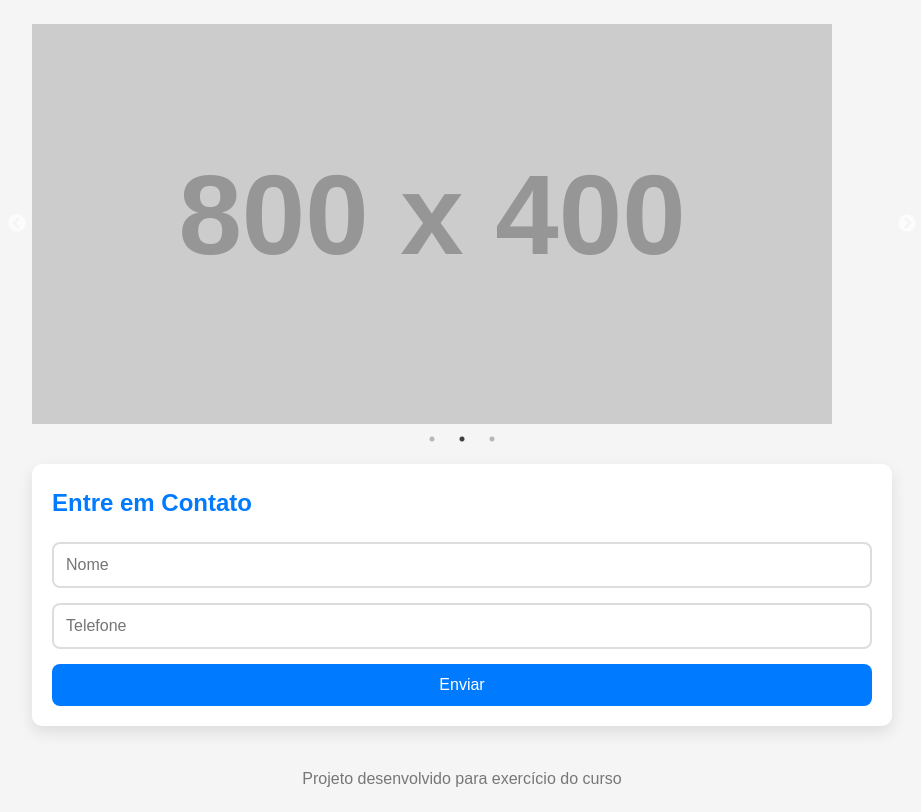
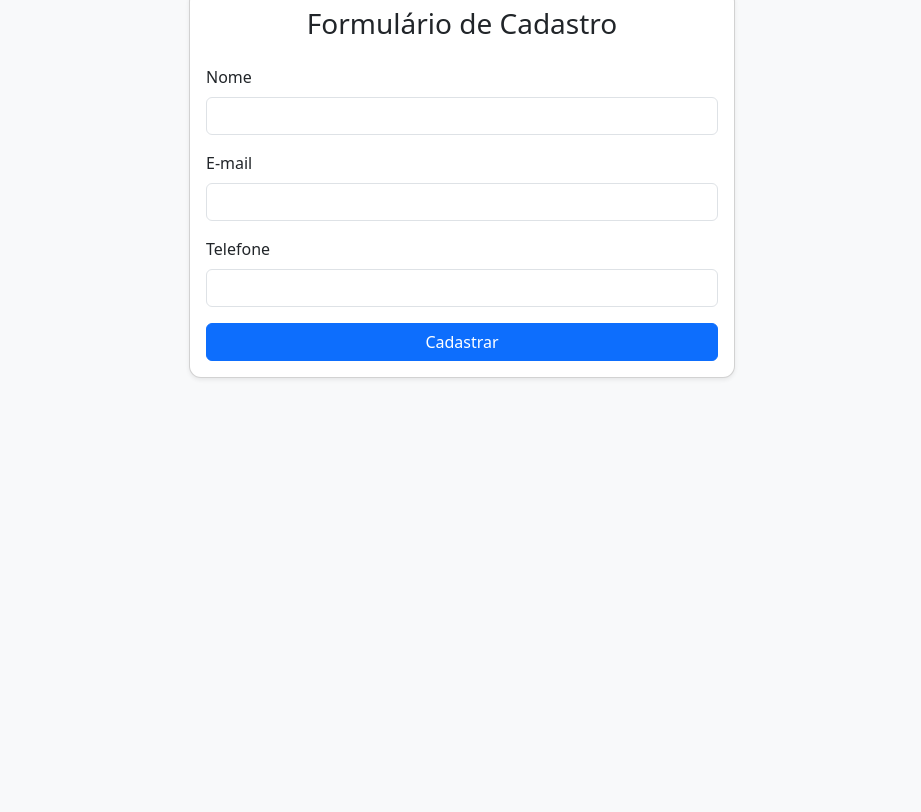
Before and after one commit to Gustavo-tec0110/exerc-cio, a plain HTML site: page index.html in a window 1280 px wide. Shown: the part 90-902 px from the top of the page, without its empty margins (178-1099 px from the left). After the commit the page ends 800 px from the top, so only its background shows below. Drawn offline with nearby package versions, Linux system fonts and the light colour scheme; placeholder pictures from the web are drawn by us.

Commit message:
Exercício Bootstrap: formulário de cadastro

```diff
--- a/index.html
+++ b/index.html
@@ -1,53 +1,63 @@
 <!DOCTYPE html>
 <html lang="pt-br">
 <head>
-    <meta charset="UTF-8">
-    <meta name="viewport" content="width=device-width, initial-scale=1.0">
-    <title>Projeto Carousel e Formulário</title>
+  <meta charset="UTF-8" />
+  <meta name="viewport" content="width=device-width, initial-scale=1.0" />
+  <title>Cadastro</title>
 
-    <!-- CSS do projeto -->
-    <link rel="stylesheet" href="style.css">
+  <!-- Bootstrap CSS -->
+  <link
+    href="https://cdn.jsdelivr.net/npm/bootstrap@5.3.3/dist/css/bootstrap.min.css"
+    rel="stylesheet"
+  />
 
-    <!-- jQuery (CDN) -->
-    <script src="https://code.jquery.com/jquery-3.7.0.min.js"></script>
-
-    <!-- jQuery Mask Plugin -->
-    <script src="https://cdnjs.cloudflare.com/ajax/libs/jquery.mask/1.14.16/jquery.mask.min.js"></script>
-
-    <!-- Slick Carousel -->
-    <link rel="stylesheet" type="text/css" href="https://cdn.jsdelivr.net/npm/slick-carousel@1.8.1/slick/slick.css"/>
-    <link rel="stylesheet" type="text/css" href="https://cdn.jsdelivr.net/npm/slick-carousel@1.8.1/slick/slick-theme.css"/>
-    <script type="text/javascript" src="https://cdn.jsdelivr.net/npm/slick-carousel@1.8.1/slick/slick.min.js"></script>
+  <!-- CSS próprio -->
+  <link rel="stylesheet" href="style.css">
 </head>
 <body>
-    <header>
-        <h1>Bem-vindo ao Projeto</h1>
-    </header>
 
-    <!-- Carousel -->
-    <section class="carousel-container">
-        <div class="carousel">
-            <div><img src="https://via.placeholder.com/800x400?text=Slide+1" alt="Slide 1"></div>
-            <div><img src="https://via.placeholder.com/800x400?text=Slide+2" alt="Slide 2"></div>
-            <div><img src="https://via.placeholder.com/800x400?text=Slide+3" alt="Slide 3"></div>
+  <div class="container">
+    <div class="row justify-content-center">
+      <div class="col-md-6">
+
+        <div class="card shadow-sm">
+          <div class="card-body">
+            <h3 class="text-center mb-4">Formulário de Cadastro</h3>
+
+            <form id="formCadastro">
+              <div class="mb-3">
+                <label class="form-label">Nome</label>
+                <input type="text" class="form-control" id="nome" required>
+              </div>
+
+              <div class="mb-3">
+                <label class="form-label">E-mail</label>
+                <input type="email" class="form-control" id="email" required>
+              </div>
+
+              <div class="mb-3">
+                <label class="form-label">Telefone</label>
+                <input type="tel" class="form-control" id="telefone" required>
+              </div>
+
+              <button type="submit" class="btn btn-primary w-100">
+                Cadastrar
+              </button>
+            </form>
+
+          </div>
         </div>
-    </section>
 
-    <!-- Formulário -->
-    <section class="form-container">
-        <h2>Entre em Contato</h2>
-        <form id="meu-form">
-            <input type="text" id="nome" placeholder="Nome" required>
-            <input type="text" id="telefone" placeholder="Telefone" required>
-            <button type="submit">Enviar</button>
-        </form>
-    </section>
+      </div>
+    </div>
+  </div>
 
-    <footer>
-        <p>Projeto desenvolvido para exercício do curso</p>
-    </footer>
+  <!-- Bootstrap JS -->
+  <script
+    src="https://cdn.jsdelivr.net/npm/bootstrap@5.3.3/dist/js/bootstrap.bundle.min.js">
+  </script>
 
-    <!-- Script do projeto -->
-    <script src="java.js"></script>
+  <!-- JS próprio -->
+  <script src="java.js"></script>
 </body>
 </html>
--- a/java.js
+++ b/java.js
@@ -1,30 +1,8 @@
-$(document).ready(function() {
-    // Inicializar carousel
-    $('.carousel').slick({
-        dots: true,
-        infinite: true,
-        speed: 600,
-        autoplay: true,
-        autoplaySpeed: 3000,
-        arrows: true
-    });
+const form = document.getElementById('formCadastro');
 
-    // Aplicar máscara no telefone
-    $('#telefone').mask('(00) 00000-0000');
+form.addEventListener('submit', function (e) {
+  e.preventDefault();
 
-    // Validação do formulário
-    $('#meu-form').on('submit', function(e) {
-        e.preventDefault();
-
-        const nome = $('#nome').val().trim();
-        const telefone = $('#telefone').val().trim();
-
-        if(!nome || !telefone) {
-            alert('Preencha todos os campos!');
-            return;
-        }
-
-        alert(`Formulário enviado!\nNome: ${nome}\nTelefone: ${telefone}`);
-        $(this)[0].reset();
-    });
+  alert('Cadastro realizado com sucesso!');
+  form.reset();
 });
--- a/style.css
+++ b/style.css
@@ -1,99 +1,11 @@
-/* Reset simples */
-* {
-    box-sizing: border-box;
-    margin: 0;
-    padding: 0;
-    font-family: 'Arial', sans-serif;
+body {
+  background-color: #f8f9fa;
 }
 
-/* Body */
-body {
-    background: #f5f5f5;
-    color: #333;
-    line-height: 1.6;
-    padding: 20px;
-    max-width: 900px;
-    margin: auto;
+.container {
+  margin-top: 80px;
 }
 
-/* Header */
-header {
-    text-align: center;
-    margin-bottom: 30px;
+.card {
+  border-radius: 12px;
 }
-
-header h1 {
-    font-size: 2.5rem;
-    color: #007bff;
-}
-
-/* Carousel */
-.carousel-container {
-    margin-bottom: 40px;
-}
-
-.carousel .slide {
-    display: flex;
-    justify-content: center;
-    align-items: center;
-    height: 400px;
-    color: #ff0000;
-    font-size: 2rem;
-    font-weight: bold;
-    border-radius: 10px;
-    box-shadow: 0 6px 15px rgba(0,0,0,0.2);
-}
-
-/* Formulário */
-.form-container {
-    background: #fff;
-    padding: 20px;
-    border-radius: 10px;
-    box-shadow: 0 6px 15px rgba(0,0,0,0.1);
-}
-
-.form-container h2 {
-    margin-bottom: 20px;
-    color: #007bff;
-}
-
-form {
-    display: flex;
-    flex-direction: column;
-    gap: 15px;
-}
-
-input {
-    padding: 12px;
-    font-size: 16px;
-    border: 2px solid   #dddddd;
-    border-radius: 8px;
-    transition: border-color 0.3s;
-}
-
-input:focus {
-    border-color: #007bff;
-    outline: none;
-}
-
-button {
-    padding: 12px;
-    font-size: 16px;
-    background: #007bff;
-    color: #fff;
-    border: none;
-    border-radius: 8px;
-    cursor: pointer;
-    transition: background 0.3s;
-}
-
-button:hover {
-    background: #0056b3;
-}
-
-/* Footer */
-footer {
-    text-align: center;
-    margin-top: 40px;
-    color: #777777;
-}
```
